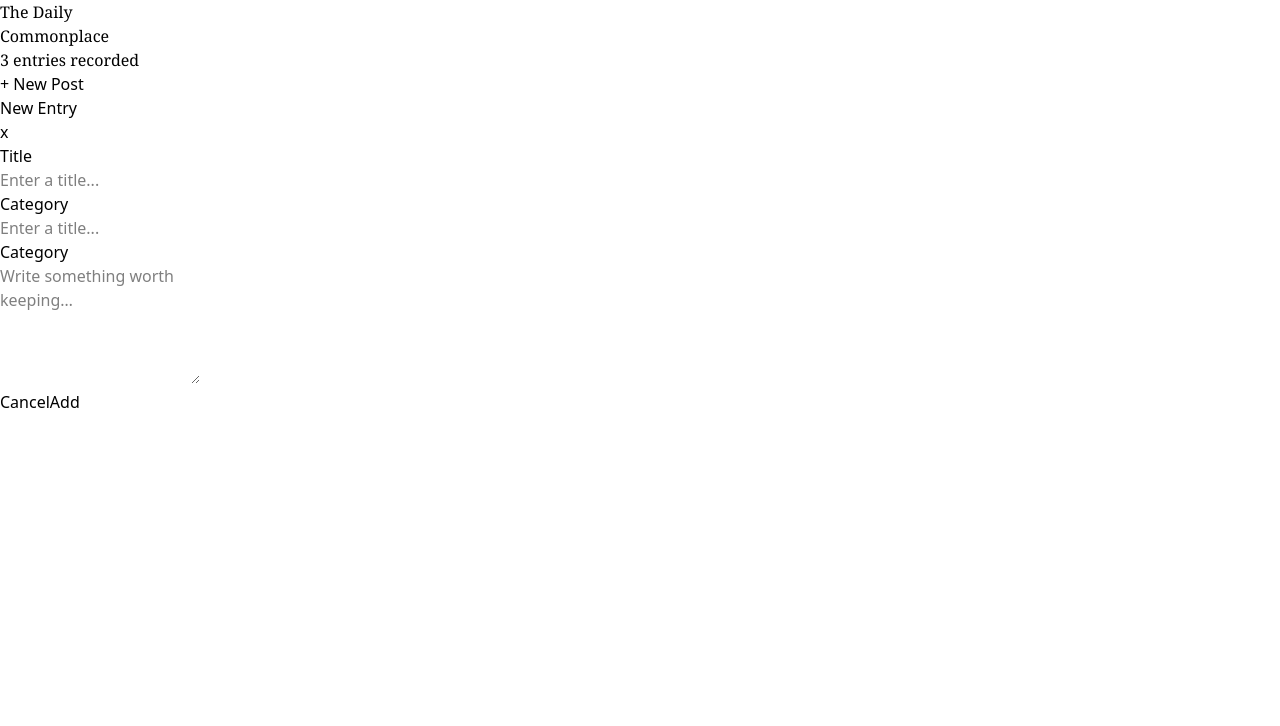
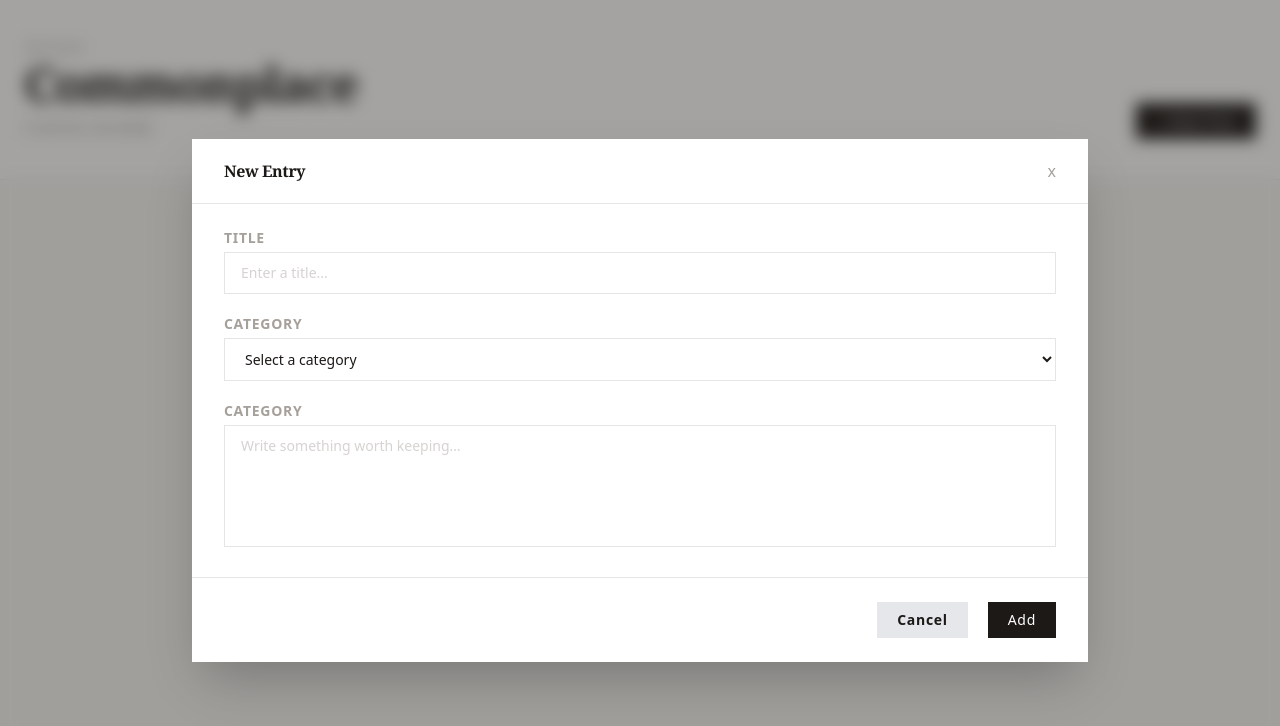
Before and after one commit to Brahmanaman/CodePearReview, a React (Vite) app in the folder postmanager/: page / in a window 1280 px wide. Both pictures are taken after a click on the button "+ New Post". Shown: the top 726 px of the page. Built offline with nearby package versions, Linux system fonts and the light colour scheme.

Commit message:
added form validation

```diff
--- a/postmanager/package.json
+++ b/postmanager/package.json
@@ -10,8 +10,11 @@
     "preview": "vite preview"
   },
   "dependencies": {
+    "@tailwindcss/vite": "^4.2.2",
     "react": "^19.2.4",
-    "react-dom": "^19.2.4"
+    "react-dom": "^19.2.4",
+    "tailwindcss": "^4.2.2",
+    "uniqid": "^5.4.0"
   },
   "devDependencies": {
     "@eslint/js": "^9.39.4",
--- a/postmanager/src/App.jsx
+++ b/postmanager/src/App.jsx
@@ -2,14 +2,48 @@ import React, { useState } from 'react'
 import Navbar from './components/Navbar'
 import Form from './components/Form'
 
+
+const INITIAL_POSTS = [
+  {
+    id: 1,
+    title: "The Art of Slowing Down",
+    category: "Philosophy",
+    date: "Mar 14, 2026",
+    body: "In a world that rewards velocity, the radical act is stillness. We confuse motion with progress — but the deepest work often happens when we stop, look, and let thought arrive on its own terms.",
+  },
+  {
+    id: 2,
+    title: "On Building Things That Last",
+    category: "Craft",
+    date: "Mar 17, 2026",
+    body: "Durability is a form of honesty. When we build something meant to endure, we are forced to reckon with its foundations — the choices that won't be forgiven by time. Shortcuts collapse; integrity compounds.",
+  },
+  {
+    id: 3,
+    title: "Margins & Meaning",
+    category: "Design",
+    date: "Mar 19, 2026",
+    body: "Negative space is not absence — it is permission. The white margin on a page, the pause in conversation, the gap between elements: these are where meaning breathes. Design without rest is noise.",
+  },
+];
+
+
 const App = () => {
   let [modal, setModal] = useState(null)
+  let [post, setPost] = useState({
+    id: "",
+    title: "",
+    category: "",
+    date: "",
+    body: ""
+  })
+  let [posts, setPosts] = useState(INITIAL_POSTS)
 
   return (
     <>
       <div className='min-h-screen bg-[#faf9f6] font-serif' style={{ fontFamily: "'Georgia', 'Times New Roman', serif" }}>
         <Navbar setModal={setModal} />
-        {modal && <Form setModal={setModal} modal={modal} />}
+        {modal && <Form setModal={setModal} modal={modal} setPost={setPost} post={post} setPosts={setPosts} posts={posts} />}
       </div>
     </>
   )
--- a/postmanager/src/components/Form.jsx
+++ b/postmanager/src/components/Form.jsx
@@ -1,35 +1,77 @@
 
-const Form = ({ setModal, modal }) => {
+import { useState } from 'react';
+import uniqid from 'uniqid';
+const CATEGORIES = ["Philosophy", "Craft", "Design", "Technology", "Life", "Other"];
+const Form = ({ setModal, modal, setPost, post, setPosts, posts }) => {
+    let [errors, setErrors] = useState({})
+    const handleForm = (e) => {
+        setPost({ ...post, id: uniqid(), date: Date.now(), [e.target.name]: e.target.value })
+    }
+
+    const validateFields = () => {
+        let error = {}
+        if (!post.title.trim()) setErrors(error.title = "Title is required")
+        if (!post.category.trim()) setErrors(error.category = "Category is required")
+        if (!post.body.trim()) setErrors(error.body = "Description is required")
+        setErrors(error);
+        return Object.keys(error).length === 0;
+    }
+
+
+    const handleSubmit = (e) => {
+        e.preventDefault();
+        if (!validateFields()) return;
+        setPosts([...posts, post])
+        setErrors({})
+        setPost({
+            id: "",
+            title: "",
+            category: "",
+            date: "",
+            body: ""
+        })
+        setModal();
+    }
     return (
         <>
             <div className='flex items-center justify-center z-50 fixed inset-0'>
                 <div className="absolute inset-0 bg-stone-900/40 backdrop-blur-sm" />
                 <div className='max-w-4xl w-full bg-white shadow-2xl z-100' style={{ fontFamily: "system-ui, sans-serif" }}>
                     <div className='flex items-center justify-between px-8 py-5 border-b border-stone-200 '>
-                        <h2 className='font-bold text-stone-900 font-serif tracking-tight'>New Entry</h2>
+                        <h2 className='font-bold text-stone-900 font-serif tracking-tight'>{modal === "create" ? "New Entry" : "Edit Entry"}</h2>
                         <button onClick={() => { setModal() }} className='text-stone-400 text-md hover:text-stone-700 cursor-pointer'>x</button>
                     </div>
 
                     <div className='px-8 py-6 space-y-5 border-b border-stone-200'>
                         <div>
                             <p className='uppercase font-semibold text-stone-400 text-sm tracking-wider mb-1'>Title</p>
-                            <input type="text" placeholder='Enter a title...' className='border border-stone-200 w-full px-4 py-2.5 text-stone-900 text-sm placeholder-stone-300 focus:outline-none focus:ring-1 focus:ring-stone-900 transition ' />
+                            <input type="text" id="title" name="title" placeholder='Enter a title...' value={post.title} onChange={handleForm} className='border border-stone-200 w-full px-4 py-2.5 text-stone-900 text-sm placeholder-stone-300 focus:outline-none focus:ring-1 focus:ring-stone-900 transition ' />
+                            {errors.title && <p className="text-red-500 text-xs mt-1">{errors.title}</p>}
                         </div>
 
                         <div>
                             <p className='uppercase font-semibold text-stone-400 text-sm tracking-wider mb-1'>Category</p>
-                            <input type="text" placeholder='Enter a title...' className='border border-stone-200 w-full px-4 py-2.5 text-stone-900 text-sm placeholder-stone-300 focus:outline-none focus:ring-1 focus:ring-stone-900 transition ' />
+                            <select id="category" name="category" value={post.category} onChange={handleForm} className='border border-stone-200 w-full px-4 py-2.5 text-stone-900 text-sm placeholder-stone-300 focus:outline-none focus:ring-1 focus:ring-stone-900 transition '>
+                                <option id="" value="" selected className='text-stone-500'>Select a category</option>
+                                {
+                                    CATEGORIES.map((category) => {
+                                        return <option id={category}>{category}</option>
+                                    })
+                                }
+                            </select>
+                            {errors.category && <p className="text-red-500 text-xs mt-1">{errors.category}</p>}
                         </div>
 
                         <div>
                             <p className='uppercase font-semibold text-stone-400 text-sm tracking-wider mb-1'>Category</p>
-                            <textarea type="text" rows={5} placeholder='Write something worth keeping…' className='border border-stone-200 w-full px-4 py-2.5 text-stone-900 text-sm placeholder-stone-300 focus:outline-none focus:ring-1 focus:ring-stone-900 transition resize-none' />
+                            <textarea type="text" id="body" name="body" rows={5} placeholder='Write something worth keeping…' value={post.body} onChange={handleForm} className='border border-stone-200 w-full px-4 py-2.5 text-stone-900 text-sm placeholder-stone-300 focus:outline-none focus:ring-1 focus:ring-stone-900 transition resize-none' />
+                            {errors.body && <p className="text-red-500 text-xs mt-1">{errors.body}</p>}
                         </div>
                     </div>
 
                     <div className='px-8 py-6 flex items-center justify-end gap-5'>
                         <button onClick={() => { setModal() }} className='flex items-center justify-center text-sm tracking-wider bg-gray-200 text-stone-900 md:py-2 md:px-5 py-1 px-2 font-semibold cursor-pointer hover:bg-gray-300 active:scale-96 transition-all duration-200'>Cancel</button>
-                        <button className='flex items-center justify-center text-sm tracking-wider bg-stone-900 text-white md:py-2 md:px-5 py-1 px-2 cursor-pointer hover:bg-stone-800 active:scale-96 transition-all duration-200'>Add</button>
+                        <button onClick={handleSubmit} className='flex items-center justify-center text-sm tracking-wider bg-stone-900 text-white md:py-2 md:px-5 py-1 px-2 cursor-pointer hover:bg-stone-800 active:scale-96 transition-all duration-200'>{modal === "create" ? "Add" : "Update"}</button>
                     </div>
                 </div>
             </div>
```
Also changed, not shown: 1 other file (tests, documents, lock files or other folders).
